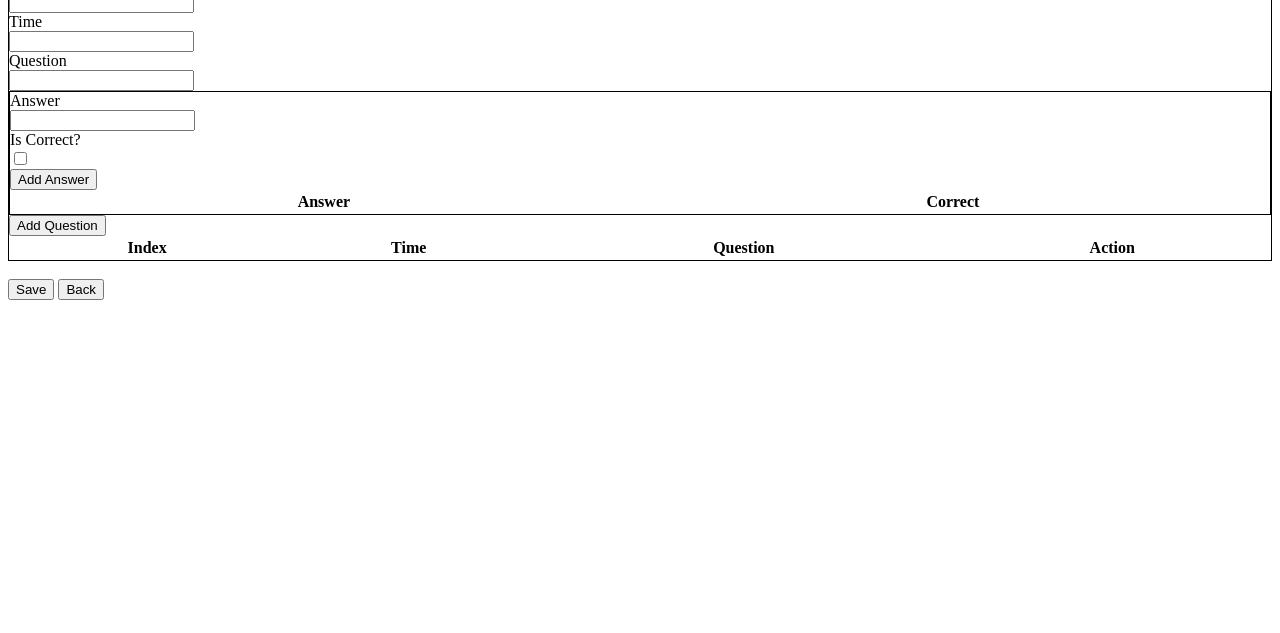
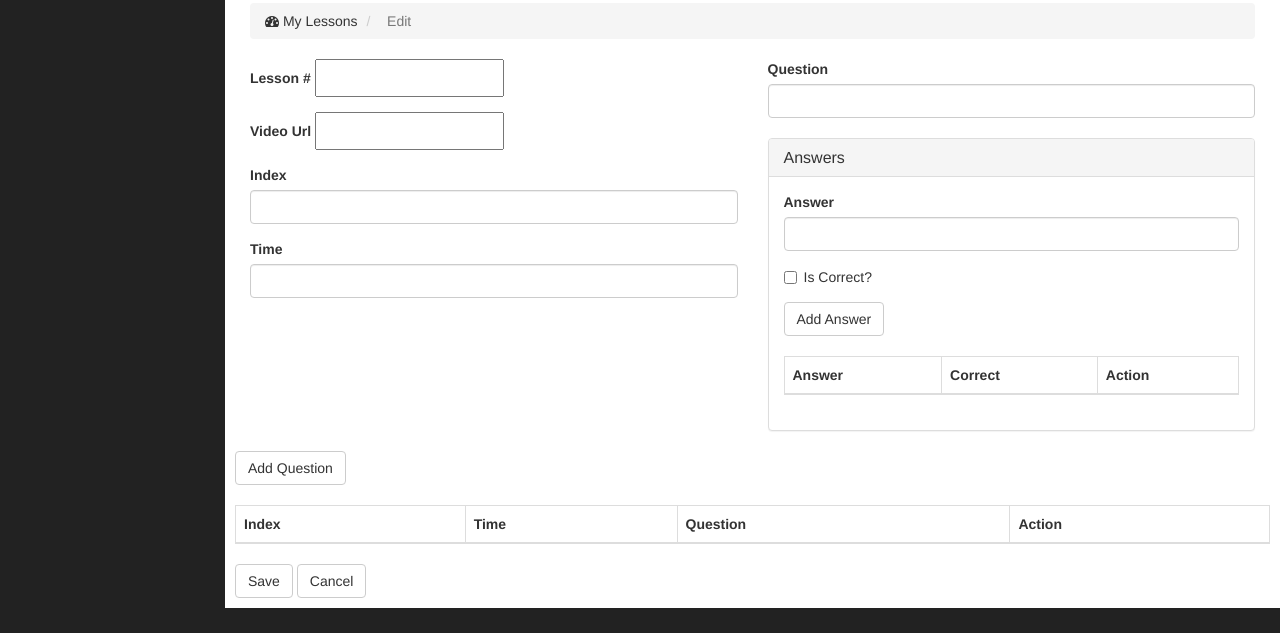
Before and after one commit to whortaneto/video_builder, a plain HTML site: page frontend/edit.html in a window 1280 px wide. Shown: the part 167-800 px from the top of the page. Drawn offline with Linux system fonts and the light colour scheme.

Commit message:
Add ui to edit page

```diff
--- a/frontend/edit.html
+++ b/frontend/edit.html
@@ -1,72 +1,163 @@
 <!DOCTYPE html>
 <html lang="en">
 <head>
-        <meta charset="UTF-8">
     <title>Video Builder</title>
 
-        <link rel="stylesheet" type="text/css" href="styles/edit.css">
+    <link href="css/bootstrap.min.css" rel="stylesheet">
+    <link href="css/sb-admin.css" rel="stylesheet">
+    <link href="css/plugins/morris.css" rel="stylesheet">
+    <link href="font-awesome/css/font-awesome.min.css" rel="stylesheet" type="text/css">
 
-        <script type="text/javascript" src="scripts/lesson.service.js" ></script>
-        <script type="text/javascript" src="scripts/edit.js" ></script>
-        <script type="text/javascript" src="scripts/components.js" ></script>
+    <!-- HTML5 Shim and Respond.js IE8 support of HTML5 elements and media queries -->
+    <!-- WARNING: Respond.js doesn't work if you view the page via file:// -->
+    <!--[if lt IE 9]>
+        <script src="https://oss.maxcdn.com/libs/html5shiv/3.7.0/html5shiv.js"></script>
+        <script src="https://oss.maxcdn.com/libs/respond.js/1.4.2/respond.min.js"></script>
+    <![endif]-->
 
 </head>
+<body>
+    <div id="wrapper">
 
-    <body>
-        Id<br/>
-        <input readonly id="_id" /><br/>
-        URL<br/>
-        <input id="urlVideo" /><br/>
+        <!-- Navigation -->
+        <nav class="navbar navbar-inverse navbar-fixed-top" role="navigation">
+            <!-- Brand and toggle get grouped for better mobile display -->
+            <div class="navbar-header">
+                <button type="button" class="navbar-toggle" data-toggle="collapse" data-target=".navbar-ex1-collapse">
+                    <span class="sr-only">Toggle navigation</span>
+                    <span class="icon-bar"></span>
+                    <span class="icon-bar"></span>
+                    <span class="icon-bar"></span>
+                </button>
+                <a class="navbar-brand" href="index.html">Video Builder</a>
+            </div>
 
-        <br/><br/>
-        <div style="border:1px solid black;">
-            <input id="_idQuestion" type="hidden"/><br/>
-            Index<br/>
-            <input id="index" type="number"/><br/>
-            Time<br/>
-            <input id="time" type="number"/><br/>
-            Question<br/>
-            <input id="question" type="text"/><br/>
+            <!-- Sidebar Menu Items - These collapse to the responsive navigation menu on small screens -->
+            <div class="collapse navbar-collapse navbar-ex1-collapse">
+                <ul class="nav navbar-nav side-nav">
+                    <li class="active">
+                        <a href="index.html"><i class="fa fa-fw fa-dashboard"></i> My Lessons</a>
+                    </li>
+                    <li>
+                        <a href="javascript;;" onclick="add()"><i class="fa fa-fw fa-table"></i> Add new Lesson</a>
+                    </li>
+                </ul>
+            </div>
+            <!-- /.navbar-collapse -->
+        </nav>
 
-            <div style="border:1px solid black;">
-                Answer<br/>
-                <input id="answer" type="text"/><br/>
-                Is Correct?<br/>
-                <input id="isCorrect" type="checkbox"/><br/>
-                <button onclick="editService.addAnswer()" >Add Answer</button>
-                <br/>
+        <div id="page-wrapper">
+            <div class="container-fluid">
+                <!-- Page Heading -->
+                <div class="row">
+                    <div class="col-lg-12">
+                        <h1 class="page-header">
+                            Video Builder <small>My lessons</small>
+                        </h1>
+                        <ol class="breadcrumb">
+                            <li>
+                                <i class="fa fa-dashboard"></i> My Lessons
+                            </li>
+                            <li class="active">
+                                <i class="fa fa-bar-table"></i> Edit
+                            </li>
+                        </ol>
+                    </div>
+                </div>
+                <!-- /.row -->
+                <div class="row">
+                    <div class="col-lg-6">
+                      <div class="form-group">
+                        <label>Lesson #</label>
+                        <input readonly id="_id" class="form-control-static"></input>
+                      </div>
 
-                <table id="answersTable" style="width:100%" class="datatable">
+                      <div class="form-group">
+                        <label>Video Url</label>
+                        <input readonly id="urlVideo" class="form-control-static"></input>
+                      </div>
+
+                      <div class="form-group">
+                          <label>Index</label>
+                          <input id="_idQuestion" type="hidden"/>
+                          <input id="index" type="number" class="form-control"/>
+                      </div>
+
+                      <div class="form-group">
+                          <label>Time</label>
+                          <input id="time" type="number" class="form-control"/>
+                      </div>
+
+                    </div>
+                    <div class="col-lg-6">
+                        <div class="form-group">
+                            <label>Question</label>
+                            <input id="question" type="text" class="form-control"/>
+                            <br />
+                            <div class="panel panel-default">
+                                <div class="panel-heading">
+                                <h3 class="panel-title">Answers</h3>
+                            </div>
+                            <div class="panel-body">
+                                <div class="form-group">
+                                    <label>Answer</label>
+                                    <input id="answer" type="text" class="form-control"/>
+                                </div>
+                                <div class="form-group">
+                                    <label class="checkbox-inline">
+                                        <input id="isCorrect" type="checkbox" />
+                                        Is Correct?
+                                    </label>
+                                </div>
+                                <button class="btn btn-default" onclick="editService.addAnswer()" >Add Answer</button>
+                                <br /><br />
+                                <table id="answersTable" class="table table-bordered table-hover table-striped">
                                     <thead>
                                         <th>Answer</th>
                                         <th>Correct</th>
+                                        <th>Action</th>
                                     </thead>
                                     <tbody id="tbody">
 
                                     </tbody>
                                 </table>
                             </div>
+                            </div>
+                        </div>
+                    </div>
 
-            <button onclick="editService.addQuestion()">Add Question</button>
-
-            <br/>
-
-            <table id="questionsTable" style="width:100%" class="datatable">
+                    <button class="btn btn-default" onclick="editService.addQuestion()">Add Question</button>
+                    <br /><br />
+                    <div class="form-group">
+                        <table id="questionsTable" class="table table-bordered table-hover table-striped">
                             <thead>
-                    <th>Index</th>
-                    <th>Time</th>
-                    <th>Question</th>
-                    <th>Action</th>
+                                <tr>
+                                    <th>Index</th> <th>Time</th> <th>Question</th> <th>Action</th>
+                                </tr>
                             </thead>
                             <tbody id="tbody">
-
                             </tbody>
                         </table>
-        </div
+                    </div>
 
-        <br/>
-        <br/>
-        <button onclick="editService.save()">Save</button>
-        <button onclick="editService.back()">Back</button>
+                    <button type="submit" onclick="editService.save()" class="btn btn-default">Save</button>
+                    <button type="reset" onclick="editService.back()" class="btn btn-default">Cancel</button>
+
+                <!-- /.row -->
+                </div>
+            <!-- /.container-fluid -->
+            </div>
+        <!-- /#page-wrapper -->
+        </div>
+    <!-- /#wrapper -->
+    </div>
+
+    <script src="js/jquery.js"></script>
+    <script src="js/bootstrap.min.js"></script>
+
+    <script type="text/javascript" src="scripts/lesson.service.js" ></script>
+    <script type="text/javascript" src="scripts/index.js" ></script>
+    <script type="text/javascript" src="scripts/edit.js" ></script>
+    <script type="text/javascript" src="scripts/components.js" ></script>
 </body>
 </html>
```
Also changed, not shown: frontend/index.html (+1 -1 lines). Lines whose indentation alone changed are shown as unchanged.
